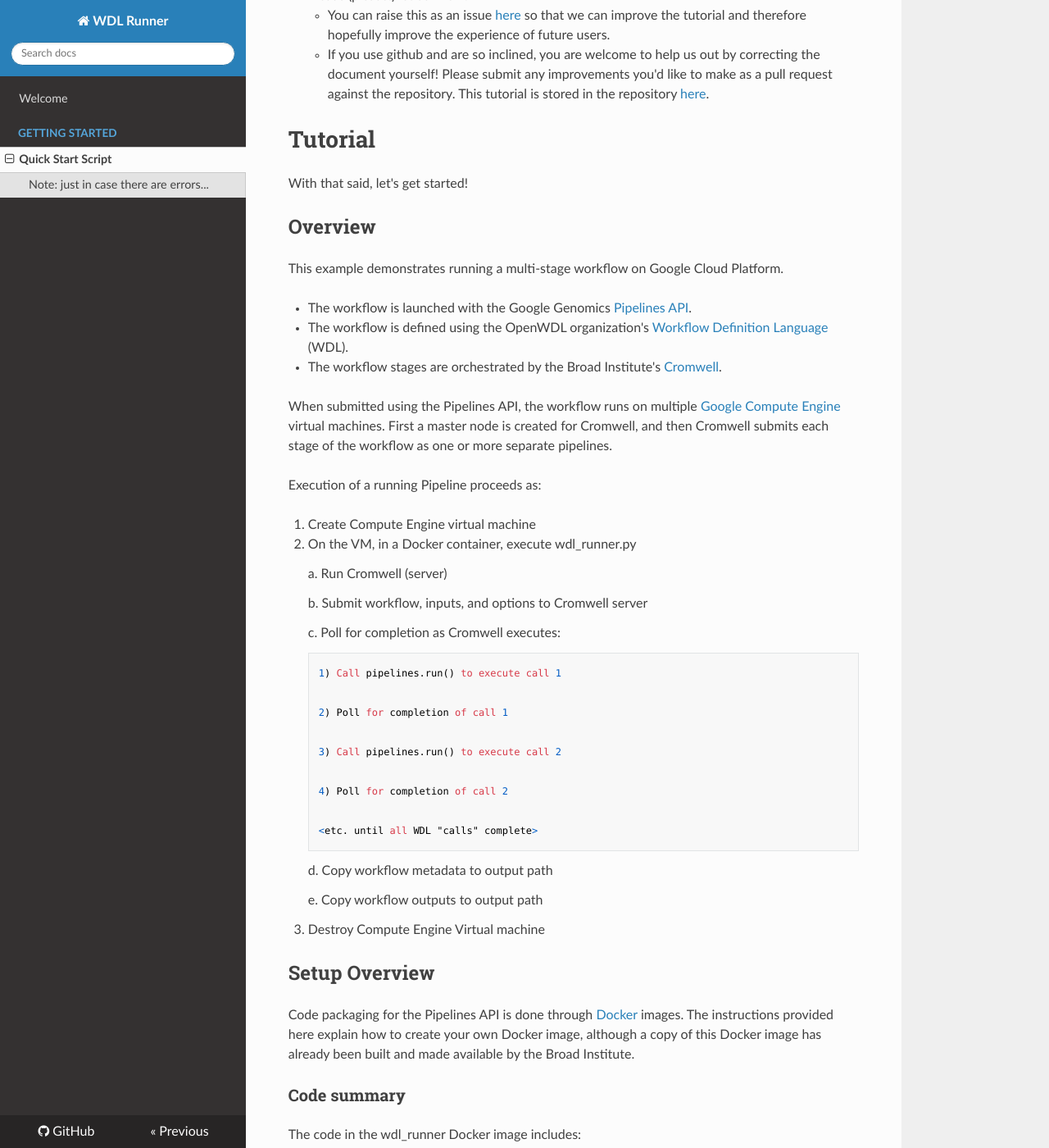
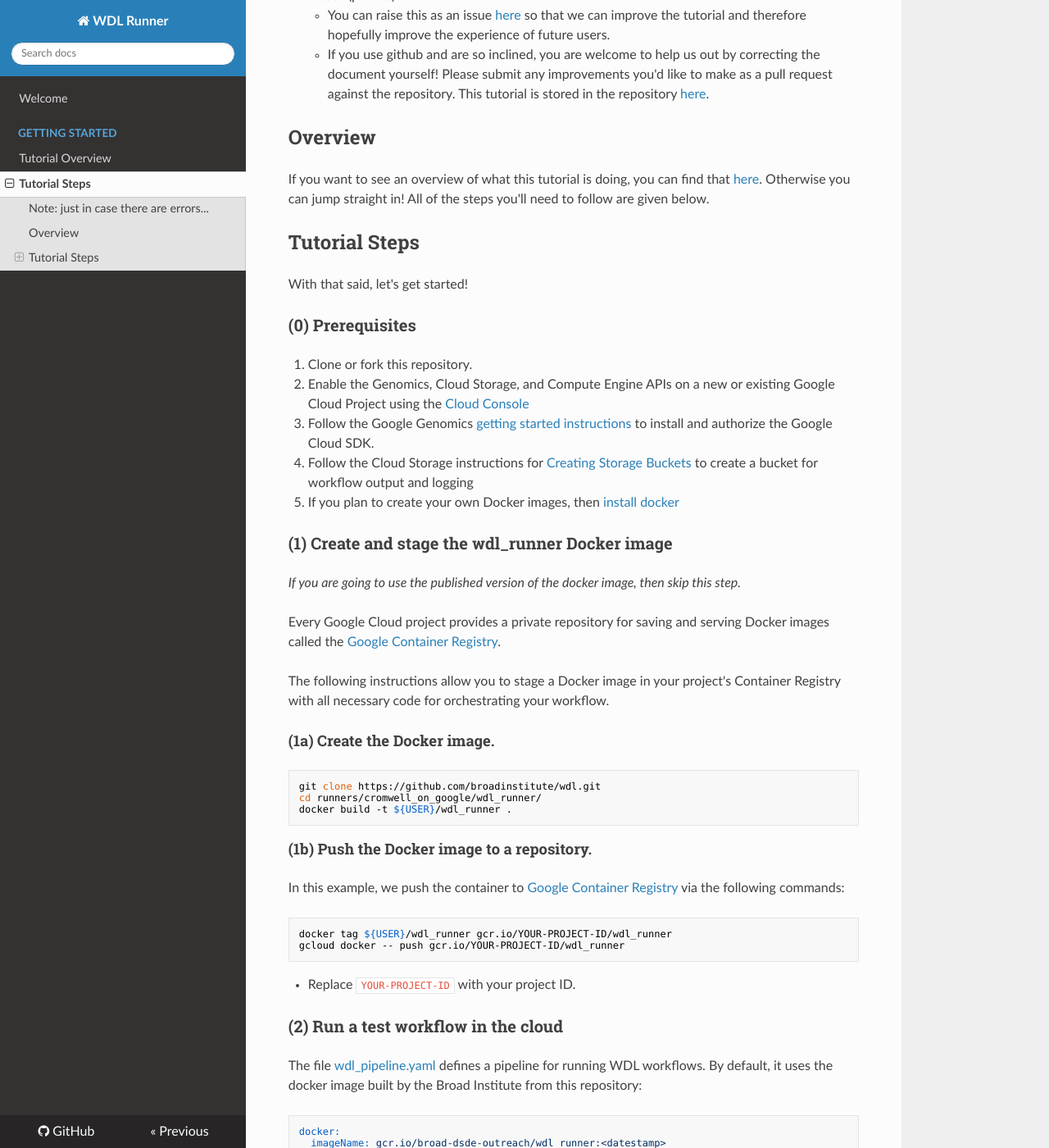
Before and after one commit to broadinstitute/wdl-runner, an MkDocs documentation site: the page built from docs/GettingStarted/TutorialSteps.md, in a window 1280 px wide and 1400 px high, scrolled down 521 px. Shown: the whole window at 82% size. Built offline with MkDocs 1.6.1, drawn with Linux system fonts in a browser that asks for light colours; nearby versions of some CDN libraries; old or Windows-style settings are respelled for this version of MkDocs; some of the changed text lies outside the part shown.

Commit message:
Syntax fixup

````diff
--- a/docs/GettingStarted/QuickStart.md
+++ b/docs/GettingStarted/TutorialSteps.md
@@ -1,10 +1,11 @@
-# Quick Start
+# Quick Start Tutorial
 
 This page is intended to be our first-stop tutorial for those new to using wdl_runner.
 
 ## Note: just in case there are errors...
 
-We want this page to be as useful to completely new users as possible. If you find *anything* on this page which is:
+We want this page to be as useful to completely new users as possible.
+If you find *anything* on this page (or any other) which is:
 
 * Not correct
 * Not obvious to you
@@ -17,90 +18,25 @@ Then:
     * You can raise this as an issue [here](https://github.com/broadinstitute/wdl-runner/issues) so that we can improve the tutorial and therefore hopefully improve the experience of future users.
     * If you use github and are so inclined, you are welcome to help us out by correcting the document yourself! Please submit any improvements you'd like to make as a pull request against the repository. This tutorial is stored in the repository [here](https://github.com/broadinstitute/wdl-runner/blob/master/docs/GettingStarted/QuickStart.md).
 
+## Overview
 
-# Tutorial
+If you want to see an overview of what this tutorial is doing, you can find that [here](TutorialOverview.md).
+Otherwise you can jump straight in! All of the steps you'll need to follow are given below.
+
+## Tutorial Steps
 
 With that said, let's get started!
 
-## Overview
-
-This example demonstrates running a multi-stage workflow on
-Google Cloud Platform.
-
-* The workflow is launched with the Google Genomics [Pipelines API](https://cloud.google.com/genomics/docs/quickstart).
-* The workflow is defined using the OpenWDL organization's
-[Workflow Definition Language](https://github.com/openwdl/wdl) (WDL).
-* The workflow stages are orchestrated by the Broad Institute's
-[Cromwell](https://github.com/broadinstitute/cromwell).
-
-When submitted using the Pipelines API, the workflow runs
-on multiple [Google Compute Engine](https://cloud.google.com/compute/)
-virtual machines.
-First a master node is created for Cromwell, and then Cromwell submits
-each stage of the workflow as one or more separate pipelines.
-
-Execution of a running Pipeline proceeds as:
-
-1. Create Compute Engine virtual machine
-
-2. On the VM, in a Docker container, execute wdl_runner.py
-
-    a. Run Cromwell (server)
-
-    b. Submit workflow, inputs, and options to Cromwell server
-
-    c. Poll for completion as Cromwell executes:
-
-        1) Call pipelines.run() to execute call 1
-
-        2) Poll for completion of call 1
-
-        3) Call pipelines.run() to execute call 2
-
-        4) Poll for completion of call 2
-
-        <etc. until all WDL "calls" complete>
-
-    d. Copy workflow metadata to output path
-
-    e. Copy workflow outputs to output path
-
-3. Destroy Compute Engine Virtual machine
-
-## Setup Overview
-
-Code packaging for the Pipelines API is done through
-[Docker](https://www.docker.com/) images.  The instructions provided
-here explain how to create your own Docker image, although a copy
-of this Docker image has already been built and made available by
-the Broad Institute.
-
-### Code summary
-
-The code in the wdl_runner Docker image includes:
-
-* [OpenJDK 8](http://openjdk.java.net/projects/jdk8/) runtime engine (JRE)
-* [Python 2.7](https://www.python.org/download/releases/2.7/) interpreter
-* [Cromwell release 36](https://github.com/broadinstitute/cromwell/releases/tag/36)
-* [Python and shell scripts from this repository](.)
-
-Take a look at the [Dockerfile](https://github.com/broadinstitute/wdl-runner/blob/master/wdl_runner/Dockerfile) for full details.
-
-## (0) Prerequisites
+### (0) Prerequisites
 
 1. Clone or fork this repository.
-
 2. Enable the Genomics, Cloud Storage, and Compute Engine APIs on a new
    or existing Google Cloud Project using the [Cloud Console](https://console.cloud.google.com/flows/enableapi?apiid=genomics,storage_component,compute_component&redirect=https://console.cloud.google.com)
+3. Follow the Google Genomics [getting started instructions](https://cloud.google.com/genomics/docs/quickstart) to install and authorize the Google Cloud SDK.
+4. Follow the Cloud Storage instructions for [Creating Storage Buckets](https://cloud.google.com/storage/docs/creating-buckets) to create a bucket for workflow output and logging
+5. If you plan to create your own Docker images, then [install docker](https://docs.docker.com/engine/installation/#installation)
 
-3. Follow the Google Genomics [getting started instructions](https://cloud.google.com/genomics/docs/quickstart) to install and authorize the Google Cloud SDK.
-
-4. Follow the Cloud Storage instructions for [Creating Storage Buckets](https://cloud.google.com/storage/docs/creating-buckets) to create a bucket for workflow output and logging
-
-5. If you plan to create your own Docker images, then
-[install docker](https://docs.docker.com/engine/installation/#installation)
-
-## (1) Create and stage the wdl_runner Docker image
+### (1) Create and stage the wdl_runner Docker image
 
 *If you are going to use the published version of the docker image,
 then skip this step.*
@@ -111,7 +47,7 @@ serving Docker images called the [Google Container Registry](https://cloud.googl
 The following instructions allow you to stage a Docker image in your project's
 Container Registry with all necessary code for orchestrating your workflow.
 
-### (1a) Create the Docker image.
+#### (1a) Create the Docker image.
 
 ```
 git clone https://github.com/broadinstitute/wdl.git
@@ -119,7 +55,7 @@ cd runners/cromwell_on_google/wdl_runner/
 docker build -t ${USER}/wdl_runner .
 ```
 
-### (1b) Push the Docker image to a repository.
+#### (1b) Push the Docker image to a repository.
 
 In this example, we push the container to
 [Google Container Registry](https://cloud.google.com/container-registry/)
@@ -132,7 +68,7 @@ gcloud docker -- push gcr.io/YOUR-PROJECT-ID/wdl_runner
 
 * Replace `YOUR-PROJECT-ID` with your project ID.
 
-## (2) Run a test workflow in the cloud
+### (2) Run a test workflow in the cloud
 
 The file [wdl_pipeline.yaml](https://github.com/broadinstitute/wdl-runner/blob/master/wdl_runner/wdl_pipeline.yaml)
 defines a pipeline for running WDL workflows. By default, it uses the
@@ -152,7 +88,7 @@ docker:
 
 * Replace `YOUR-PROJECT-ID` with your project ID.
 
-#### Run the following command:
+##### Run the following command:
 
 * Replace `YOUR-BUCKET` with a bucket in your project.
 
@@ -171,7 +107,7 @@ OUTPUTS=gs://YOUR-BUCKET/wdl_runner/output \
 
 The output will be an operation ID for the Pipeline.
 
-## (3) Monitor the pipeline operation
+### (3) Monitor the pipeline operation
 
 This github repo includes a shell script,
 [monitoring_tools/monitor_wdl_pipeline.sh](https://github.com/broadinstitute/wdl-runner/blob/master/monitoring_tools/monitor_wdl_pipeline.sh),
@@ -229,12 +165,12 @@ Preemption retries:
   None
 ```
 
-## (4) Check the results
+### (4) Check the results
 
 Check the operation output for a top-level `errors` field.
 If none, then the operation should have finished successfully.
 
-## (5) Check that the output exists
+### (5) Check that the output exists
 
 * Replace `YOUR-BUCKET` with the bucket you used in the previous command.
 
@@ -245,14 +181,14 @@ $ gsutil ls -l gs://YOUR-BUCKET/wdl_runner/output
 TOTAL: 2 objects, 5297 bytes (5.17 KiB)
 ```
 
-## (6) Check the output
+### (6) Check the output
 
 ```
 $ gsutil cat gs://YOUR-BUCKET/wdl_runner/output/md5sum.txt
 00579a00e3e7fa0674428ac7049423e2
 ```
 
-## (7) Clean up the intermediate workspace files
+### (7) Clean up the intermediate workspace files
 
 When Cromwell runs, per-stage output and other intermediate files are
 written to the WORKSPACE path you specified in the `gcloud` command above.
--- a/mkdocs.yml
+++ b/mkdocs.yml
@@ -8,7 +8,8 @@ repo_url: https://github.com/broadinstitute/wdl-runner
 pages:
 - Welcome: index.md
 - Getting Started:
-  - Quick Start Script: GettingStarted/QuickStart.md
+  - Tutorial Overview: GettingStarted/TutorialOverview.md
+  - Tutorial Steps: GettingStarted/TutorialSteps.md
 
 theme: readthedocs
 
````
Also changed, not shown: docs/GettingStarted/TutorialOverview.md (added, +53 -0 lines), docs/index.md (+1 -1 lines).
